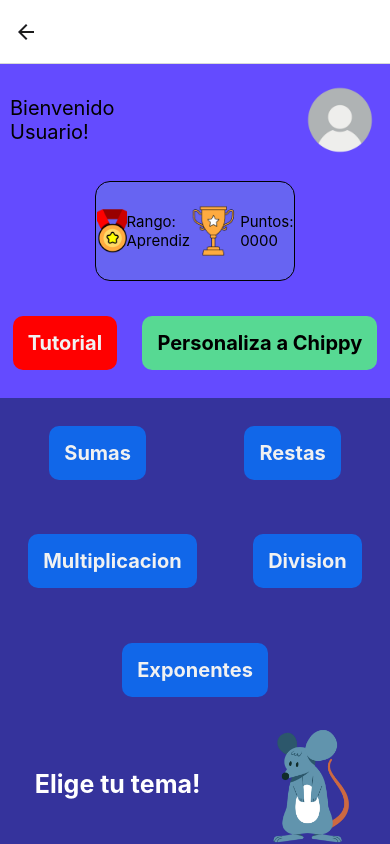
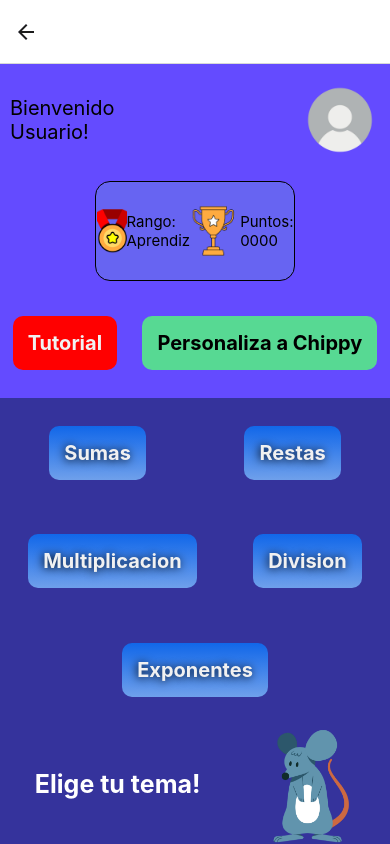
Before and after one commit to BR14NG4MER/EasyMath, a React Native app: screen /Home in a window 390 px wide. Built offline with nearby package versions, Linux system fonts and the light colour scheme.

Commit message:
BotonColor

```diff
--- a/Componentes/Buttons.js
+++ b/Componentes/Buttons.js
@@ -1,3 +1,4 @@
+import { LinearGradient } from "expo-linear-gradient"
 import React from "react"
 import { Text, TouchableOpacity, StyleSheet } from "react-native"
 
@@ -36,6 +37,33 @@ export function CustomButton(props) {
         </TouchableOpacity>
     )
 }
+
+export function CustomButton2(props) {
+    const { gradientColors, text, largo, color, onPress } = props;
+
+    return (
+      <TouchableOpacity onPress={onPress}>
+        <LinearGradient
+          colors={gradientColors || ['#000000', '#434343']} // Usar gradientColors si está presente, de lo contrario, usar colores predeterminados
+          style={{
+            borderRadius: 10,
+            padding: 15,
+            width: largo,
+            alignItems: 'center',
+            justifyContent: 'center',
+            margin: 10
+          }}
+        >
+          <Text style={{
+                ...styles.text,
+                color: color,
+                textShadowColor: 'black',
+                textShadowRadius: 10,
+                textShadowOffset: {width:-1,height:1}}}>{text}</Text>
+        </LinearGradient>
+      </TouchableOpacity>
+    );
+  }
 
 export function ButtonLevel(props) {
 
--- a/Screens/HomeScreen.js
+++ b/Screens/HomeScreen.js
@@ -1,6 +1,6 @@
 import React from "react"
 import { View, Text, Image, ImageBackground } from 'react-native'
-import { CustomButton } from "../Componentes/Buttons"
+import { CustomButton, CustomButton2 } from "../Componentes/Buttons"
 import Styles from "../Componentes/Styles"
 import { useNavigation } from "@react-navigation/native"
 
@@ -54,19 +54,19 @@ const HomeScreen = () => {
         <View style={{flex: 4, backgroundColor: '#35339C'}}>
           <View style={{flex: 1, justifyContent: 'center'}}>
             <View style={[Styles.row, {justifyContent: 'space-around'}]}>
-              <CustomButton backgroundColor='#1167E9' text="Sumas" color='#f1f1f1' onPress={() => navigation.navigate('Sumas')}/>
-              <CustomButton backgroundColor='#1167E9' text="Restas" color='#f1f1f1' onPress={() => navigation.navigate('Restas')}/>
+              <CustomButton2 gradientColors={['#1167E9','#6FA0EB']}  text="Sumas" color='#f1f1f1' onPress={() => navigation.navigate('Sumas')}/>
+              <CustomButton2 gradientColors={['#1167E9','#6FA0EB']} text="Restas" color='#f1f1f1' onPress={() => navigation.navigate('Restas')}/>
             </View>
           </View>
           <View style={{flex: 1, justifyContent: 'center'}}>
             <View style={[Styles.row, {justifyContent: 'space-around'}]}>
-            <CustomButton backgroundColor='#1167E9' text="Multiplicacion" color='#f1f1f1' onPress={() => navigation.navigate('Multiplicacion')}/>
-            <CustomButton backgroundColor='#1167E9' text="Division" color='#f1f1f1' onPress={() => navigation.navigate('Division')}/>
+            <CustomButton2 gradientColors={['#1167E9','#6FA0EB']} text="Multiplicacion" color='#f1f1f1' onPress={() => navigation.navigate('Multiplicacion')}/>
+            <CustomButton2 gradientColors={['#1167E9','#6FA0EB']} text="Division" color='#f1f1f1' onPress={() => navigation.navigate('Division')}/>
             </View>
           </View>
           <View style={{flex: 1, justifyContent: 'center'}}>
             <View style={[Styles.row, {justifyContent: 'space-around'}]}>
-              <CustomButton backgroundColor='#1167E9' text="Exponentes" color='#f1f1f1' onPress={() => alert("Proximamente")}/>
+            <CustomButton2 gradientColors={['#1167E9','#6FA0EB']} text="Exponentes" color='#f1f1f1' onPress={() => alert("Proximamente")}/>
             </View>
           </View>
           <View style={[Styles.row, {justifyContent: 'space-around'}]}>
--- a/Screens/LoginScreen.js
+++ b/Screens/LoginScreen.js
@@ -1,8 +1,9 @@
 import * as React from "react"
-import { View, Text, TextInput, ImageBackground, TouchableOpacity } from 'react-native'
-import { CustomButton } from "../Componentes/Buttons"
+import { View, Text, TextInput, ImageBackground, TouchableOpacity, Button } from 'react-native'
+import { CustomButton, CustomButton2 } from "../Componentes/Buttons"
 import Styles from "../Componentes/Styles"
 import { useNavigation } from "@react-navigation/native"
+import { LinearGradient } from 'expo-linear-gradient';
 
 
 const LoginScreen = () => {
@@ -26,7 +27,7 @@ const LoginScreen = () => {
             <TouchableOpacity onPress={() => navigation.navigate('Register')}>
             <Text style={{fontSize: 20, color: 'white', textAlign: 'center'}}>Crear Cuenta</Text>
             </TouchableOpacity>
-            <CustomButton largo='50%' backgroundColor='#57D993' text="Ingresar" color='#f1f1f1' onPress={() => navigation.navigate('Home')}/>
+            <CustomButton2 largo={190} gradientColors={['#1167E9','#6FA0EB']}  text="Ingresar" color='#f1f1f1' onPress={() => navigation.navigate('Home')}/>
           </View>
         </ImageBackground>
       </View>
--- a/package.json
+++ b/package.json
@@ -25,7 +25,8 @@
     "react-native-screens": "~3.22.0",
     "react-native-web": "^0.19.9",
     "react-query": "^3.39.3",
-    "typescript": "^5.1.3"
+    "typescript": "^5.1.3",
+    "expo-linear-gradient": "~12.3.0"
   },
   "devDependencies": {
     "@babel/core": "^7.20.0"
```
Also changed, not shown: 1 other file (tests, documents, lock files or other folders).
